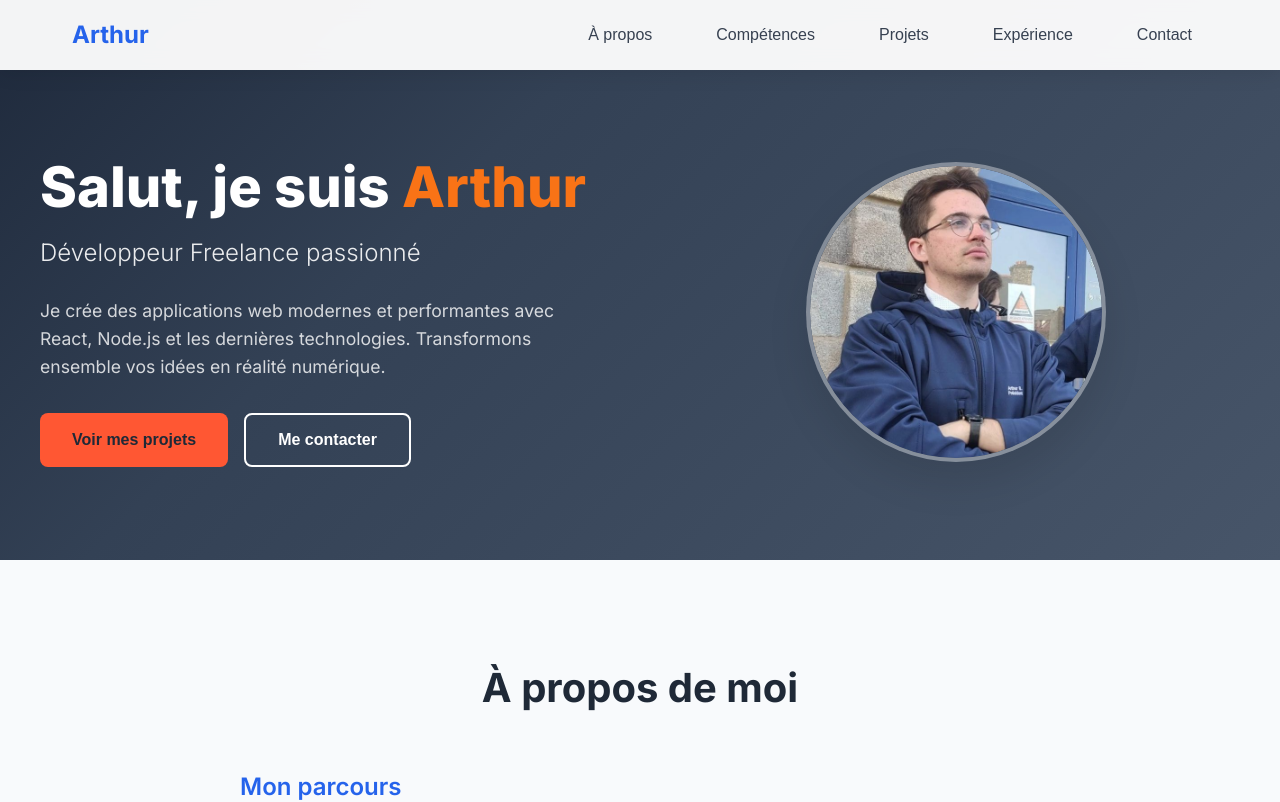
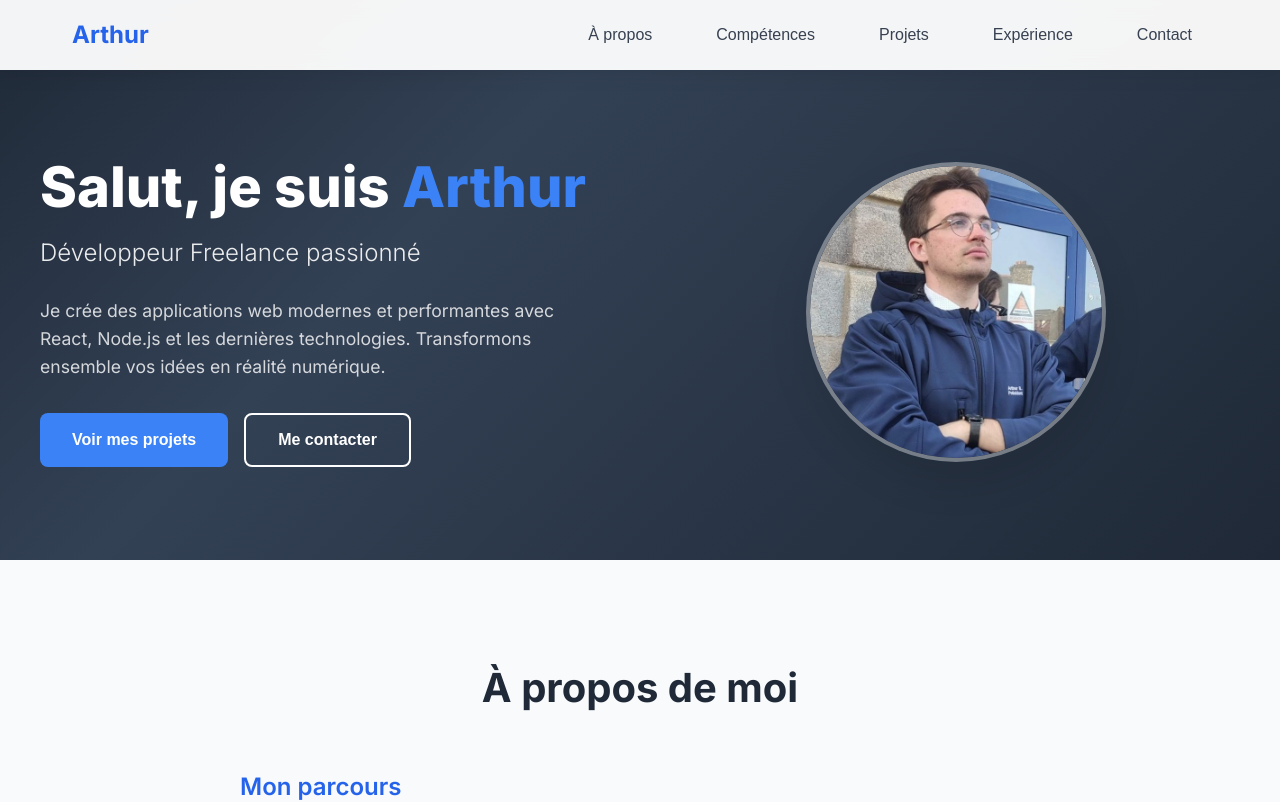
Before and after one commit to Arthur-Blamart/Portfolio, a React (Vite) app: page / in a window 1280 px wide. Shown: the top 802 px of the page. Built offline with nearby package versions, Linux system fonts and the light colour scheme.

Commit message:
finalisation couleur

```diff
--- a/src/components/Presentation.css
+++ b/src/components/Presentation.css
@@ -3,7 +3,7 @@
   display: flex;
   align-items: center;
   padding: 8rem 2rem 4rem;
-  background: linear-gradient(135deg, #1e293b 0%, #334155 35%, #475569 100%);
+  background: linear-gradient(135deg, #1F2937 0%, #334155 35%, #1F2937 100%);
   color: white;
 }
 
@@ -24,7 +24,7 @@
 }
 
 .highlight {
-  color: #f97316;
+  color: #3B82F6;
 }
 
 .hero-subtitle {
@@ -47,8 +47,8 @@
 }
 
 .btn-primary {
-  background: #ff5733;
-  color: #1f2937;
+  background: #3B82F6;
+  color: white;
   padding: 1rem 2rem;
   border: none;
   border-radius: 0.5rem;
@@ -59,7 +59,7 @@
 }
 
 .btn-primary:hover {
-  background: #f59e0b;
+  background: #14B8A6;
   transform: translateY(-2px);
 }
 
@@ -77,7 +77,7 @@
 
 .btn-secondary:hover {
   background: white;
-  color: #1e293b;
+  color: #60A5FA;
 }
 
 .hero-image {
```
